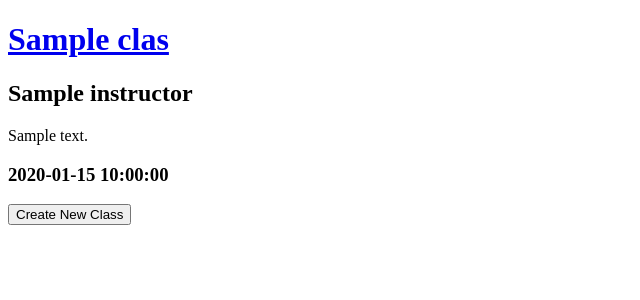
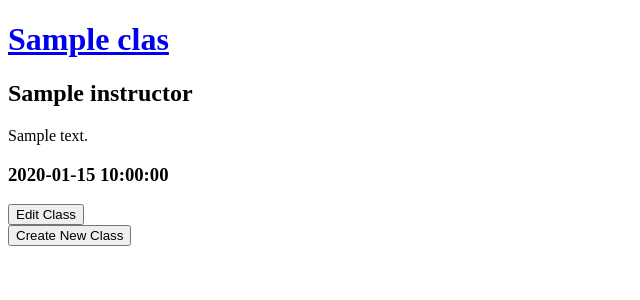
Before and after one commit to TomRgrant/Gym-Admin-Project, a Flask app: template templates/gym_classes/show.html in a window 1280 px wide. Shown: the part 70-370 px from the top of the page, without its empty margins (0-640 px from the left). Run offline with Flask 2, Linux system fonts and the light colour scheme; the template is opened without the code that fills it: most values are stand-ins (such as "Sample title", 1, 10 or a date in 2020).

Commit message:
Add edit class button to classes page plus added edit.html

```diff
--- a/controllers/gym_class_controller.py
+++ b/controllers/gym_class_controller.py
@@ -18,3 +18,7 @@ def show_class_by_id(id):
 @gym_classes_blueprint.route("/add_new_class")
 def add_new_class():
     return render_template("gym_classes/add_new_class.html")
+
+@gym_classes_blueprint.route("/edit_class")
+def edit_class():
+    return render_template("gym_classes/edit.html")
--- /dev/null
+++ b/templates/gym_classes/edit.html
@@ -0,0 +1,5 @@
+{% extends 'base.html' %}
+
+{% block content %}
+    <h1>Edit class</h1>
+{% endblock content %}
--- a/templates/gym_classes/show.html
+++ b/templates/gym_classes/show.html
@@ -12,6 +12,13 @@
                 <h3>{{ class.class_date }}</h3>
             </div>
 
+            <div>
+                <form action="/edit_class" method="get">
+                <label for="edit_class"></label>
+                <input type="submit" name="edit_class" id="edit_class" value="Edit Class">
+                </form>
+            </div>
+
         {% endfor %}
 
         <div>
```
